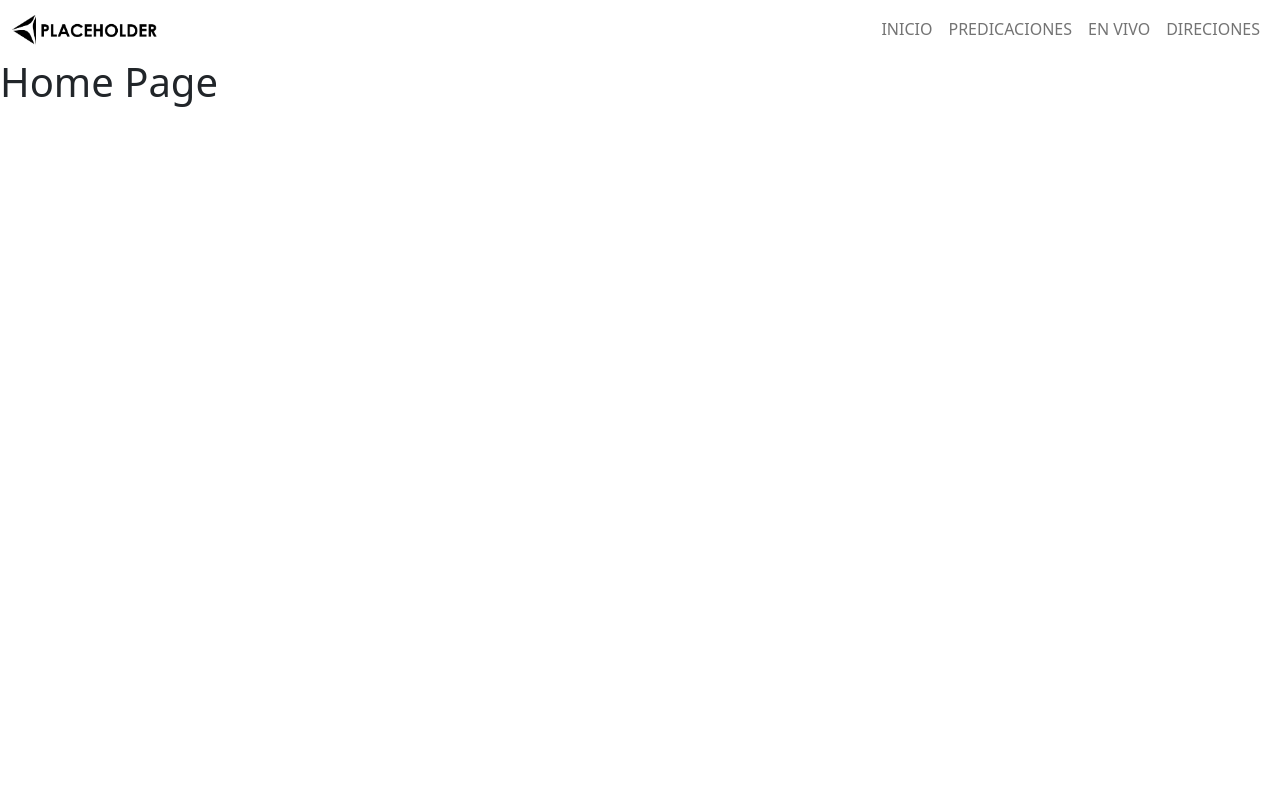
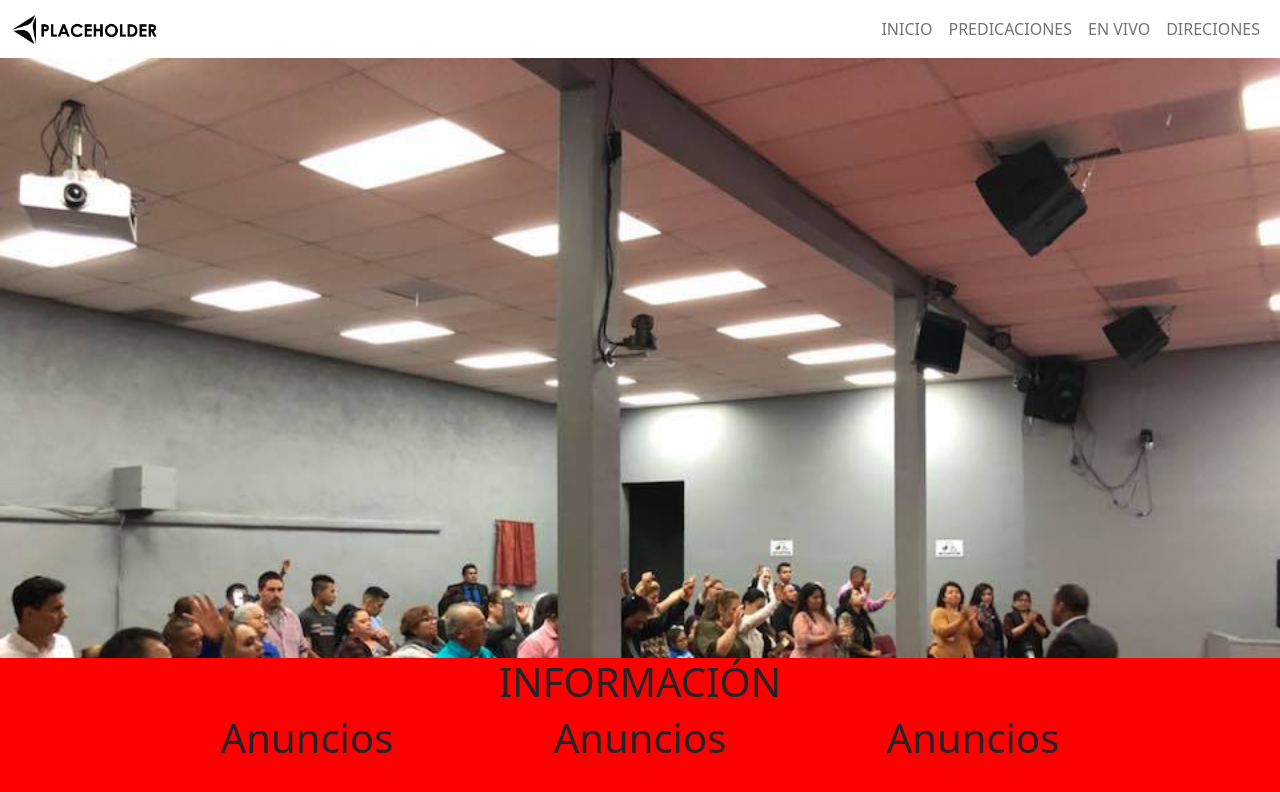
Before and after one commit to teamjuli0/vigilias-de-poder, a React (Create React App) app in the folder client/: page / in a window 1280 px wide. Shown: the top 792 px of the page. Built offline with nearby package versions, Linux system fonts and the light colour scheme.

Commit message:
home page updates

```diff
--- a/client/src/App.css
+++ b/client/src/App.css
@@ -9,6 +9,6 @@
   box-shadow: none;
 }
 
-/* .navbar {
-  background-color: red;
-} */
+.col-12 {
+  padding: 0 !important;
+}
--- /dev/null
+++ b/client/src/components/home/hero/images/index.js
@@ -0,0 +1 @@
+export { default as banner } from './banner.jpg'
--- /dev/null
+++ b/client/src/components/home/hero/index.js
@@ -0,0 +1,19 @@
+import React from 'react'
+import { banner } from './images'
+
+const Hero = () => (
+  <div className='row'>
+    <div className='col-12'>
+      <div
+        style={{
+          background: `url(${banner})`,
+          height: '600px',
+          backgroundSize: 'cover',
+          width: '100%',
+        }}
+      />
+    </div>
+  </div>
+)
+
+export default Hero
--- a/client/src/components/index.js
+++ b/client/src/components/index.js
@@ -1 +1,2 @@
 export { default as Navbar } from './navbar'
+export { default as Hero } from './home/hero'
--- a/client/src/views/home/index.js
+++ b/client/src/views/home/index.js
@@ -1,5 +1,59 @@
 import React from 'react'
+import { Hero } from '../../components/'
 
-const Home = () => <h1>Home Page</h1>
+const styles = {
+  mainDiv: {
+    backgroundColor: 'red',
+  },
+}
+
+const Home = () => (
+  <div className='container-fluid' style={styles.mainDiv}>
+    <Hero />
+    <div className='row'>
+      <div
+        className='col-12'
+        style={{
+          height: '450px',
+          textAlign: 'center',
+          margin: 'auto',
+          maxWidth: '1000px',
+          padding: '30px 10px',
+        }}
+      >
+        <h1>INFORMACIÓN</h1>
+        <div
+          style={{
+            display: 'flex',
+            justifyContent: 'center',
+            alignItems: 'center',
+          }}
+        >
+          <div
+            style={{
+              width: '33.3%',
+            }}
+          >
+            <h1>Anuncios</h1>
+          </div>
+          <div
+            style={{
+              width: '33.3%',
+            }}
+          >
+            <h1>Anuncios</h1>
+          </div>
+          <div
+            style={{
+              width: '33.3%',
+            }}
+          >
+            <h1>Anuncios</h1>
+          </div>
+        </div>
+      </div>
+    </div>
+  </div>
+)
 
 export default Home
```
Also changed, not shown: client/src/components/home/hero/images/banner.jpg (added).
